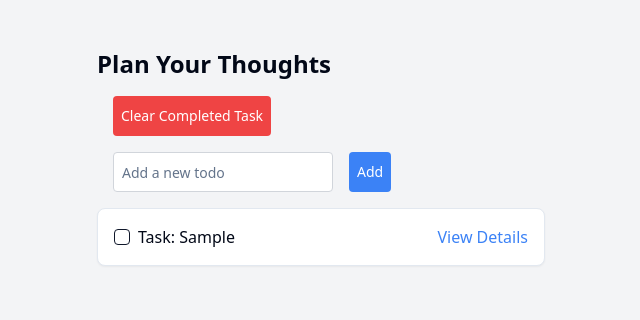
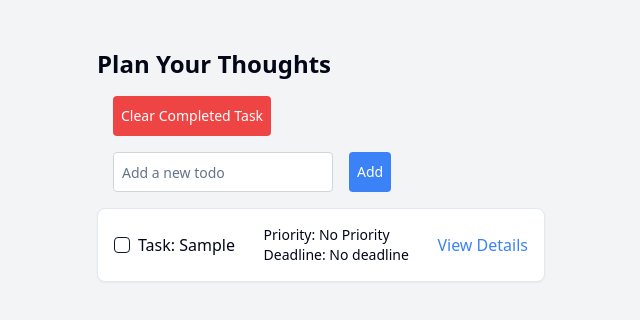
Before and after one commit to mohammed-sharraf-sazim/The-Todo, a Next.js app: page /todo in a window 1280 px wide. Both pictures are taken after typing "Sample" into the empty fields and a click on the button "Add". Shown: the top 320 px of the page, without its empty margins (319-959 px from the left). Built offline with nearby package versions, Linux system fonts and the light colour scheme.

Commit message:
feat(NTD): set deadline and priority on a task

```diff
--- a/modules/todo/components/TodoForm.tsx
+++ b/modules/todo/components/TodoForm.tsx
@@ -29,7 +29,7 @@ const TodoForm: React.FC = () => {
       id: Date.now(),
       task: values.task,
       isCompleted: false,
-      priority: "No",
+      priority: "No Priority",
       deadline: null,
     });
     if (result.success) {
--- a/modules/todo/components/TodoList.tsx
+++ b/modules/todo/components/TodoList.tsx
@@ -19,11 +19,28 @@ const TodoList: React.FC = () => {
     return null;
   }
 
-  const sortedTodos = [...todos].sort((firstNumber, secondNumber) => Number(firstNumber.isCompleted) - Number(secondNumber.isCompleted));
+  const priorityMap: { [key: string]: number } = {
+    High: 3,
+    Medium: 2,
+    Low: 1,
+    "No Priority": 0,
+  };
+
+
+  const sortedTodos = [...todos].sort((firstNumber, secondNumber) => {
+    if (firstNumber.isCompleted === secondNumber.isCompleted) {
+      return (priorityMap[secondNumber.priority] || 0) - (priorityMap[firstNumber.priority] || 0);
+    }
+    return Number(firstNumber.isCompleted) - Number(secondNumber.isCompleted);
+  });
 
   return (
     <div className="space-y-4">
-      {sortedTodos.map((todo: Todo) => (
+      {sortedTodos.map((todo: Todo) => {
+        const deadline = todo.deadline ? new Date(todo.deadline) : null;
+        const formattedDeadline = deadline ? deadline.toISOString().split('T')[0] : "No deadline";
+
+        return (
           <Card key={todo.id}>
             <CardContent className="flex items-center justify-between p-4">
               <div className="flex items-center space-x-2">
@@ -41,12 +58,17 @@ const TodoList: React.FC = () => {
                   Task: {todo.task}
                 </label>
               </div>
+              <div>
+                <span className="block text-sm">Priority: {todo.priority}</span>
+                <span className="block text-sm">Deadline: {formattedDeadline}</span>
+              </div>
               <Link href={`/todo/${todo.id}`} legacyBehavior>
                 <a className="text-blue-500">View Details</a>
               </Link>
             </CardContent>
           </Card>
-      ))}
+        );
+      })}
     </div>
   );
 };
--- a/modules/todo/models.ts
+++ b/modules/todo/models.ts
@@ -7,7 +7,7 @@ export const TodoSchema = z.object({
   id: z.number(),
   task: z.string().min(1, { message: "Task cannot be empty" }).regex(/.*\S.*/, { message: "Task cannot be only whitespace" }),
   isCompleted: z.boolean(),
-  priority: z.enum(['Low', 'Medium', 'High', 'No']),
+  priority: z.enum(['Low', 'Medium', 'High', 'No Priority']),
   deadline: z.date().nullable().refine(date => date === null || (date >= startDate && date <= endDate), {
     message: `Deadline must be between ${startDate.toDateString()} and ${endDate.toDateString()}`,
   }),
@@ -19,5 +19,5 @@ export const Priority = {
   LOW: 'Low',
   MEDIUM: 'Medium',
   HIGH: 'High',
-  NOT_SET: 'No'
+  NOT_SET: 'No Priority'
 } as const;
--- a/pages/todo/[todoId]/index.page.tsx
+++ b/pages/todo/[todoId]/index.page.tsx
@@ -2,8 +2,8 @@ import React, { useEffect, useState } from "react";
 import { useRouter } from "next/router";
 import { useSelector, useDispatch } from "react-redux";
 import { RootState } from "@/shared/redux/store";
-import { Todo } from "@/modules/todo/models";
-import { updateTodo, deleteTodo } from "@/shared/redux/reducers/todoSlice";
+import { Todo, Priority } from "@/modules/todo/models";
+import { updateTodo, deleteTodo, setTodoPriority } from "@/shared/redux/reducers/todoSlice";
 import Link from "next/link";
 import {
   Dialog,
@@ -26,9 +26,15 @@ const TodoDetailsPage = () => {
   const dispatch = useDispatch();
 
   const [task, setTask] = useState(todo?.task || "");
+  const [priority, setPriority] = useState<"Low" | "Medium" | "High" | "No Priority">(todo?.priority || Priority.NOT_SET);
+  const [deadline, setDeadline] = useState(todo?.deadline ? new Date(todo.deadline).toISOString().split("T")[0] : "");
+
+
   useEffect(() => {
     if (todo) {
       setTask(todo.task);
+      setPriority(todo.priority);
+      setDeadline(todo.deadline ? new Date(todo.deadline).toISOString().split("T")[0] : "");
     }
   }, [todo]);
 
@@ -38,7 +44,7 @@ const TodoDetailsPage = () => {
 
   const handleUpdateTask = () => {
     if (todo) {
-      const updatedTodo: Todo = { ...todo, task };
+      const updatedTodo: Todo = { ...todo, task, priority,  deadline: deadline ? new Date(deadline) : null };
       dispatch(updateTodo(updatedTodo));
     }
   };
@@ -78,6 +84,28 @@ const TodoDetailsPage = () => {
           {todo.isCompleted ? "Completed" : "Not Completed"}
         </span>
       </div>
+      <div className="mb-4">
+        <label className="block text-lg font-medium text-gray-900">Priority:</label>
+        <select
+          value={priority}
+          onChange={(e) => setPriority(e.target.value as "Low" | "Medium" | "High" | "No Priority")}
+          className="border p-2 w-full"
+        >
+          <option value={Priority.NOT_SET}>No Priority</option>
+          <option value={Priority.LOW}>Low</option>
+          <option value={Priority.MEDIUM}>Medium</option>
+          <option value={Priority.HIGH}>High</option>
+        </select>
+      </div>
+      <div className="mb-4">
+        <label className="block text-lg font-medium text-gray-900">Deadline:</label>
+        <input
+          type="date"
+          value={deadline}
+          onChange={(e) => setDeadline(e.target.value )}
+          className="border p-2 w-full"
+        />
+      </div>
       <button onClick={handleUpdateTask} className="bg-blue-500 text-white p-2">
         Update
       </button>
--- a/shared/redux/reducers/todoSlice.ts
+++ b/shared/redux/reducers/todoSlice.ts
@@ -57,8 +57,22 @@ const todosSlice = createSlice({
     clearCompletedTask: (state) => {
       state.todos = state.todos.filter((todo) => !todo.isCompleted)
     },
+    setTodoPriority: (state, action: PayloadAction<{ id: number; priority: Todo['priority'] }>) => {
+      const index = state.todos.findIndex((todo) => todo.id === action.payload.id);
+      if (index !== -1) {
+        state.todos[index].priority = action.payload.priority;
+        saveTodosToLocalStorage(state.todos);
+      }
+    },
+    setTodoDeadline: (state, action: PayloadAction<{ id: number; deadline: Date | null }>) => {
+      const index = state.todos.findIndex((todo) => todo.id === action.payload.id);
+      if (index !== -1) {
+        state.todos[index].deadline = action.payload.deadline;
+        saveTodosToLocalStorage(state.todos);
+      }
+    },
   },
 });
 
-export const { addTodo, updateTodo, deleteTodo, toggleTodoCompletion, clearCompletedTask } = todosSlice.actions;
+export const { addTodo, updateTodo, deleteTodo, toggleTodoCompletion, clearCompletedTask, setTodoPriority, setTodoDeadline } = todosSlice.actions;
 export default todosSlice.reducer;
```
Also changed, not shown: .eslintrc.json. Lines whose indentation alone changed are shown as unchanged.
